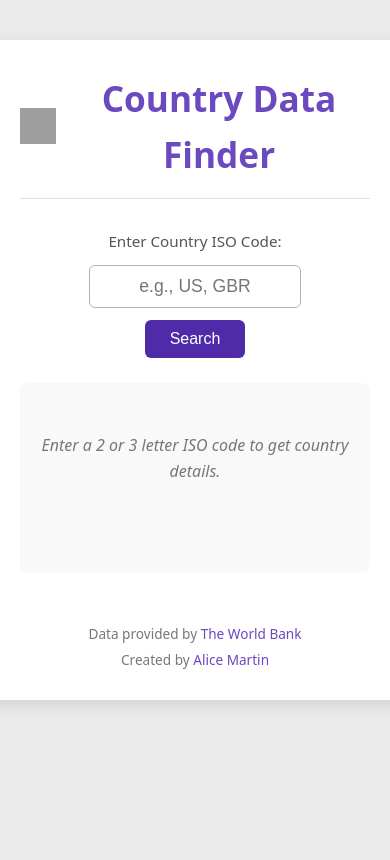
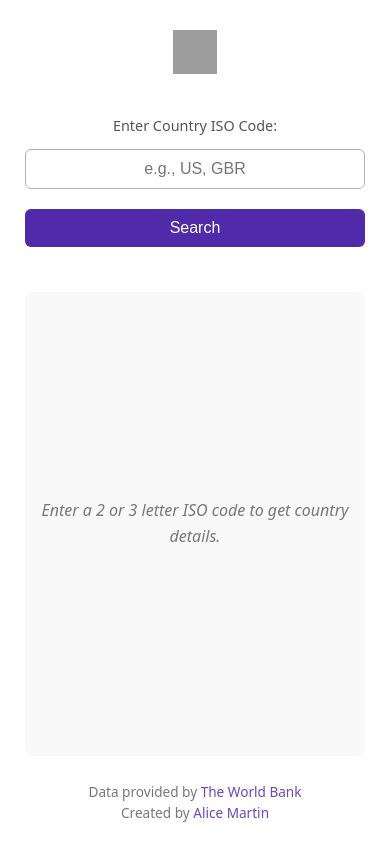
Before and after one commit to amartinarias/worldbank-app, a Vue app in the folder frontend/: page / in a window 390 px wide. Shown: the top 860 px of the page. Built offline with nearby package versions, Linux system fonts and the light colour scheme; grey boxes are pictures that could not be loaded.

Commit message:
feat: Add Responsiveness

```diff
--- a/frontend/src/components/CountrySearch.vue
+++ b/frontend/src/components/CountrySearch.vue
@@ -23,6 +23,7 @@ async function handleSearch() {
   }
 }
 </script>
+
 <template>
   <div class="country-search-container">
     <header class="app-header">
@@ -36,6 +37,7 @@ async function handleSearch() {
 
     <div class="search-box">
       <label for="isoInput">Enter Country ISO Code:</label>
+      <div class="input-button-group">
         <input
           type="text"
           id="isoInput"
@@ -45,9 +47,14 @@ async function handleSearch() {
           :class="{ 'input-error': formErrors.isoCode }"
           @keyup.enter="handleSearch"
         />
-      <button @click="handleSearch" :disabled="isLoading" class="search-button">
+        <button
+          @click="handleSearch"
+          :disabled="isLoading"
+          class="search-button"
+        >
           {{ isLoading ? "Searching..." : "Search" }}
         </button>
+      </div>
       <small class="validation-error" v-if="formErrors.isoCode">
         {{ formErrors.isoCode }}
       </small>
@@ -91,7 +98,7 @@ async function handleSearch() {
     </div>
 
     <footer class="app-footer">
-      <div class="footer-line">
+      <div>
         Data provided by
         <a
           href="https://www.worldbank.org/"
@@ -100,9 +107,12 @@ async function handleSearch() {
           >The World Bank</a
         >
       </div>
-      <div class="footer-line">
+      <div>
         Created by
-        <a href="https://github.com/amartinarias" target="_blank"
+        <a
+          href="https://github.com/amartinarias"
+          target="_blank"
+          rel="noopener noreferrer"
           >Alice Martin</a
         >
       </div>
@@ -111,50 +121,19 @@ async function handleSearch() {
 </template>
 
 <style scoped>
-.loading-display {
-  display: flex;
-  flex-direction: column;
-  align-items: center;
-  justify-content: center;
-  color: #777;
-  font-style: italic;
-  padding: 30px 0;
-  width: 100%;
-}
-
-.spinner {
-  border: 5px solid rgba(128, 128, 128, 0.2);
-  width: 40px;
-  height: 40px;
-  border-radius: 50%;
-  border-left-color: #6b49bf;
-  animation: spin 1s linear infinite;
-  margin-bottom: 15px;
-}
-
-@keyframes spin {
-  0% {
-    transform: rotate(0deg);
-  }
-  100% {
-    transform: rotate(360deg);
-  }
-}
-
-.loading-message-text {
-  font-size: 0.95em;
-}
-
 .country-search-container {
   background-color: #ffffff;
   max-width: 650px;
   width: 100%;
-  margin-top: 20px;
+  margin: 40px auto;
   padding: 30px 35px;
   border-radius: 10px;
   box-shadow: 0 5px 15px rgba(0, 0, 0, 0.1);
   color: #141414;
   text-align: center;
+  display: flex;
+  flex-direction: column;
+  box-sizing: border-box;
 }
 
 .app-header {
@@ -164,20 +143,21 @@ async function handleSearch() {
   gap: 12px;
   margin-bottom: 30px;
   padding-bottom: 15px;
-  border-bottom: 1px solid #e0e0e0;
 }
 
 .app-icon {
   width: 36px;
   height: 36px;
   vertical-align: middle;
+  color: #6b49bf;
 }
 
 .app-title {
-  font-size: 2.2em;
+  font-size: 1.8em;
   color: #6b49bf;
   font-weight: bold;
   margin: 0;
+  display: block;
 }
 
 .search-box {
@@ -186,12 +166,22 @@ async function handleSearch() {
   flex-direction: column;
   align-items: center;
   gap: 12px;
+  width: 100%;
 }
 
 .search-box label {
   font-weight: 500;
   color: #555;
   font-size: 0.95em;
+}
+
+.input-button-group {
+  display: flex;
+  align-items: stretch;
+  flex-direction: row;
+  gap: 10px;
+  width: auto;
+  justify-content: center;
 }
 
 input[type="text"] {
@@ -203,6 +193,7 @@ input[type="text"] {
   width: 180px;
   color: #141414;
   transition: border-color 0.2s, box-shadow 0.2s;
+  box-sizing: border-box;
 }
 
 input[type="text"]:focus {
@@ -231,6 +222,8 @@ input.input-error {
   font-size: 1em;
   font-weight: 500;
   transition: background-color 0.2s, transform 0.1s;
+  white-space: nowrap;
+  box-sizing: border-box;
 }
 
 .search-button:hover {
@@ -259,6 +252,16 @@ input.input-error {
   background-color: #f9f9f9;
   min-height: 150px;
   text-align: left;
+  flex-grow: 1; /* For sticky footer */
+  display: flex;
+  flex-direction: column;
+  justify-content: center;
+  align-items: center;
+}
+
+.country-info {
+  width: 100%;
+  text-align: left;
 }
 
 .country-info h2 {
@@ -277,7 +280,6 @@ input.input-error {
   color: #555;
   display: flex;
 }
-
 .country-info strong {
   font-weight: 600;
   color: #141414;
@@ -297,29 +299,177 @@ input.input-error {
   border-radius: 6px;
   font-weight: 500;
   text-align: center;
+  align-self: center;
+  max-width: 90%;
 }
 
-.loading-message,
+.loading-display {
+  display: flex;
+  flex-direction: column;
+  align-items: center;
+  justify-content: center;
+  color: #777;
+  font-style: italic;
+  padding: 30px 0;
+  width: 100%;
+}
+.spinner {
+  border: 5px solid rgba(128, 128, 128, 0.2);
+  width: 40px;
+  height: 40px;
+  border-radius: 50%;
+  border-left-color: #6b49bf;
+  animation: spin 1s linear infinite;
+  margin-bottom: 15px;
+}
+@keyframes spin {
+  0% {
+    transform: rotate(0deg);
+  }
+  100% {
+    transform: rotate(360deg);
+  }
+}
+.loading-message-text {
+  font-size: 0.95em;
+}
+
 .initial-message {
   color: #777;
   font-style: italic;
   text-align: center;
   padding: 30px 0;
+  width: 100%;
 }
 
 .app-footer {
-  margin-top: 30px;
-  padding-top: 20px;
-  border-top: 1px solid var(--color-grey-light);
+  margin-top: auto;
+  padding: 20px 35px;
   font-size: 0.85em;
   color: var(--text-color-secondary, #777);
   text-align: center;
 }
 
-.footer-line {
-  margin-bottom: 4px;
+.app-footer a {
+  color: #6b49bf;
+  text-decoration: none;
+  font-weight: 500;
 }
-.footer-line:last-child {
-  margin-bottom: 0;
+.app-footer a:hover {
+  text-decoration: underline;
+  color: #4f2ba9;
+}
+
+/* ==========================================================================
+   Responsive Adjustments
+   ========================================================================== */
+
+/* Medium screens (tablets) */
+@media (max-width: 768px) {
+  .country-search-container {
+    margin: 20px 15px;
+    padding: 25px;
+  }
+
+  .app-title {
+    font-size: 1.6em;
+  }
+
+  input[type="text"] {
+    width: 160px;
+  }
+}
+
+/* Small screens (mobile phones) */
+@media (max-width: 480px) {
+  .country-search-container {
+    margin: 0;
+    padding: 20px 15px;
+    border-radius: 0;
+    box-shadow: none;
+    min-height: 100vh;
+  }
+
+  .app-header {
+    margin-bottom: 25px;
+    padding-bottom: 15px;
+    border-bottom: none;
+    justify-content: center;
+  }
+  .app-icon {
+    width: 44px;
+    height: 44px;
+  }
+  .app-title {
+    display: none;
+  }
+
+  .search-box label {
+    font-size: 0.9em;
+  }
+
+  .input-button-group {
+    flex-direction: column;
+    align-items: stretch;
+    width: 100%;
+    max-width: none;
+  }
+
+  input[type="text"] {
+    width: 100%;
+    font-size: 1em;
+    padding: 10px 12px;
+    margin-bottom: 10px;
+    margin-right: 0;
+  }
+
+  .search-button {
+    width: 100%;
+    font-size: 1em;
+    padding: 10px 15px;
+  }
+
+  .results-area {
+    padding: 15px;
+  }
+
+  .country-info h2 {
+    font-size: 1.3em;
+  }
+  .country-info p {
+    font-size: 0.9em;
+    flex-direction: column;
+    align-items: flex-start;
+    margin-bottom: 8px;
+  }
+  .country-info strong {
+    width: auto;
+    margin-bottom: 2px;
+    font-weight: bold;
+  }
+  .country-info span {
+    padding-left: 0;
+  }
+
+  .error-message,
+  .loading-display {
+    padding: 10px;
+    font-size: 0.9em;
+  }
+  .spinner {
+    width: 32px;
+    height: 32px;
+    border-width: 4px;
+  }
+
+  .app-footer {
+    margin-top: auto;
+    padding-top: 25px;
+    padding-bottom: 10px;
+    font-size: 0.85em;
+    color: #777;
+    text-align: center;
+    line-height: 1.6;
+  }
 }
 </style>
--- a/frontend/src/composables/useWorldBank.js
+++ b/frontend/src/composables/useWorldBank.js
@@ -3,7 +3,6 @@ import { ref } from 'vue';
 import axios from 'axios';
 
 export function useWorldBankApi() {
-    // Reactive state (Only data and error)
     const countryData = ref(null);
     const error = ref(null);
     const isLoading = ref(false);
@@ -14,17 +13,18 @@ export function useWorldBankApi() {
         countryData.value = null;
         error.value = null;
 
-        // 2. Define the URL to your backend
         const apiUrl = `http://localhost:3000/api/country/${isoCode}`;
 
         try {
             // Make the API call using axios
             const response = await axios.get(apiUrl);
+
             // --- ARTIFICIAL DELAY FOR TESTING ---
             const artificialDelayMs = 2500; // Delay for 2.5 seconds
             console.log(`[Server] Introducing an artificial delay of ${artificialDelayMs}ms...`);
             await new Promise(resolve => setTimeout(resolve, artificialDelayMs));
             // --- END OF ARTIFICIAL DELAY ---
+
             countryData.value = response.data; // On success, store the data
         } catch (err) {
             console.error('[Composable] Error fetching country data:', err);
--- a/frontend/src/style.css
+++ b/frontend/src/style.css
@@ -37,3 +37,15 @@ a:hover {
   text-decoration: underline;
   color: var(--primary-accent);
 }
+
+@media (max-width: 480px) {
+  body {
+    background-color: white;
+    /* White background for mobile */
+    padding: 0;
+  }
+
+  #app {
+    padding: 10px;
+  }
+}
```
Lines whose indentation alone changed are shown as unchanged.
